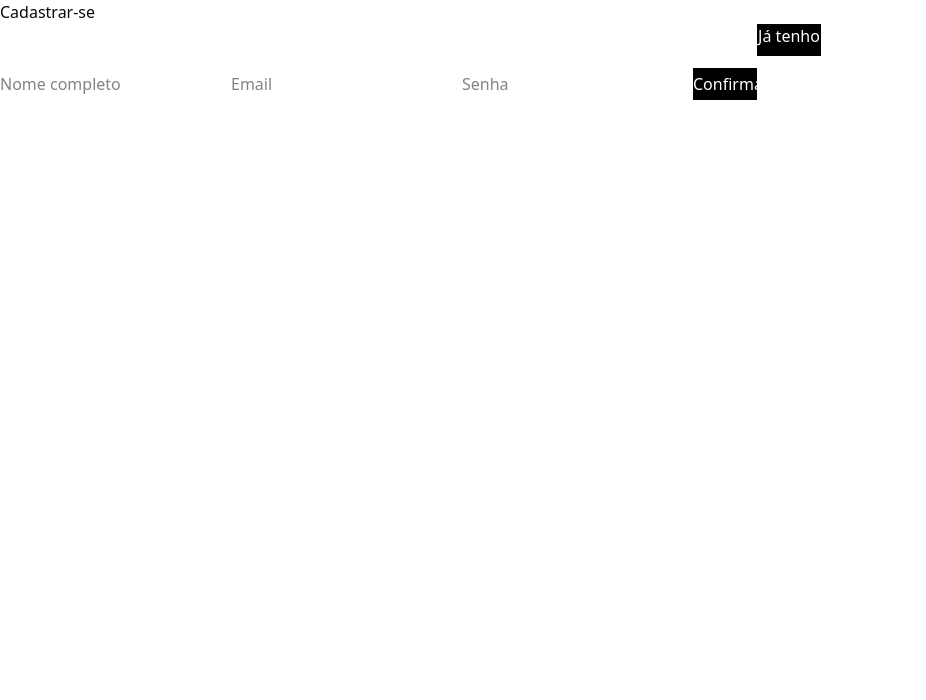
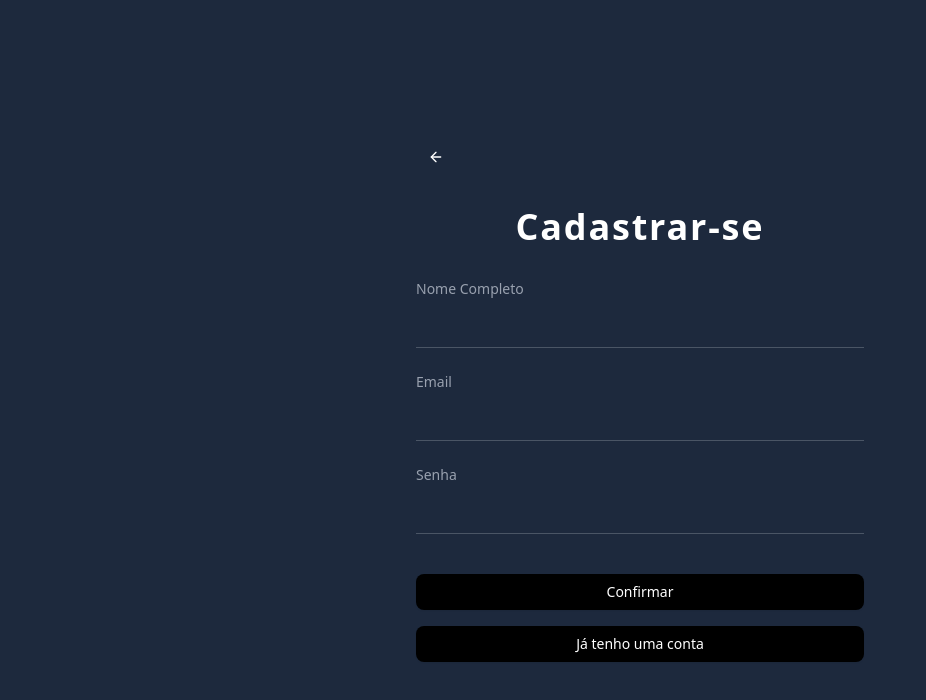
Before and after one commit to Ujhafsuy/bar, a React (Vite) app: page /signin in a window 1280 px wide. Shown: the top 700 px of the page, without its empty margins (0-926 px from the left). Built offline with nearby package versions, Linux system fonts and the light colour scheme.

Commit message:
feat: Login e cadastro; fix: Home e routes

```diff
--- a/package.json
+++ b/package.json
@@ -11,6 +11,7 @@
   },
   "dependencies": {
     "@radix-ui/react-accordion": "^1.2.11",
+    "@radix-ui/react-label": "^2.1.7",
     "@radix-ui/react-slot": "^1.2.3",
     "@radix-ui/react-tabs": "^1.1.12",
     "@tailwindcss/vite": "^4.1.11",
--- a/src/components/common/Header/index.jsx
+++ b/src/components/common/Header/index.jsx
@@ -27,7 +27,7 @@ export function Header() {
             <div className="md:hidden">
                 <div className="w-full flex items-center justify-between p-[1rem]">
                     {!openMenu ? <Menu onClick={abreMenu} className="cursor-pointer" /> : <X onClick={abreMenu} className="cursor-pointer" />}
-                    <h1 className="text-[2.125rem]"><span className='text-(--ciano)'>B</span>.A.R.</h1>
+                    <Link to="/"><h1 className="text-[2.125rem]"><span className='text-(--ciano)'>B</span>.A.R.</h1></Link>
                     {!openUser ? <User onClick={abreUser} className="rounded-[100%] w-[2.5rem] p-[0.5rem] h-[auto] cursor-pointer" /> : <User onClick={abreUser} className="bg-(--ciano) rounded-[100%] w-[2.5rem] p-[0.5rem] h-[auto] cursor-pointer" />}
                 </div>
                 <div className={`
@@ -75,7 +75,7 @@ export function Header() {
                     <nav className="flex flex-row bg-(--bg-header) w-full h-[5rem]">
                         <ol className="flex flex-row items-center justify-around p-[1rem] w-full">
                             <li>
-                                <h1 className="text-[2.125rem]"><span className='text-(--ciano)'>B</span>.A.R.</h1>
+                                <Link to="/"><h1 className="text-[2.125rem]"><span className='text-(--ciano)'>B</span>.A.R.</h1></Link>
                             </li>
                             <li className="">
                                 <Link to="/instruct">Instruções</Link>
@@ -102,7 +102,7 @@ export function Header() {
                                 <nav className="flex bg-(--bg-header) w-[15rem] h-[20rem] rounded-[1rem]">
                                     <ol className="flex flex-col justify-center gap-[2rem] p-[2rem] w-full">
                                         <li className="py-[0.5rem] border-b border-b-(--color-border)">
-                                            <Link to="/registro">Sign-up</Link>
+                                            <Link to="/register">Sign-up</Link>
                                         </li>
                                         <li className="py-[0.5rem] border-b border-b-(--color-border)">
                                             <Link to="/login">Log-in</Link>
--- /dev/null
+++ b/src/components/ui/input.tsx
@@ -0,0 +1,21 @@
+import * as React from "react"
+
+import { cn } from "../../lib/utils"
+
+function Input({ className, type, ...props }: React.ComponentProps<"input">) {
+  return (
+    <input
+      type={type}
+      data-slot="input"
+      className={cn(
+        "file:text-foreground placeholder:text-muted-foreground selection:bg-primary selection:text-primary-foreground dark:bg-input/30 border-input flex h-9 w-full min-w-0 rounded-md border bg-transparent px-3 py-1 text-base shadow-xs transition-[color,box-shadow] outline-none file:inline-flex file:h-7 file:border-0 file:bg-transparent file:text-sm file:font-medium disabled:pointer-events-none disabled:cursor-not-allowed disabled:opacity-50 md:text-sm",
+        "focus-visible:border-ring focus-visible:ring-ring/50 focus-visible:ring-[3px]",
+        "aria-invalid:ring-destructive/20 dark:aria-invalid:ring-destructive/40 aria-invalid:border-destructive",
+        className
+      )}
+      {...props}
+    />
+  )
+}
+
+export { Input }
--- /dev/null
+++ b/src/components/ui/label.tsx
@@ -0,0 +1,22 @@
+import * as React from "react"
+import * as LabelPrimitive from "@radix-ui/react-label"
+
+import { cn } from "../../lib/utils"
+
+function Label({
+  className,
+  ...props
+}: React.ComponentProps<typeof LabelPrimitive.Root>) {
+  return (
+    <LabelPrimitive.Root
+      data-slot="label"
+      className={cn(
+        "flex items-center gap-2 text-sm leading-none font-medium select-none group-data-[disabled=true]:pointer-events-none group-data-[disabled=true]:opacity-50 peer-disabled:cursor-not-allowed peer-disabled:opacity-50",
+        className
+      )}
+      {...props}
+    />
+  )
+}
+
+export { Label }
--- a/src/index.css
+++ b/src/index.css
@@ -16,6 +16,10 @@
   --text-highlight: #757575;
   --color-border: #989898;
   --fontw-h2: 1.25rem;
+
+  /*LOGIN/REGISTRO*/
+  --ciano-bt: #2ACDC5;
+
 
   /*CONTROLE*/
   --bg-button-active: #06b6d4;
--- a/src/pages/Registro.jsx
+++ b/src/pages/Registro.jsx
@@ -1,35 +1,186 @@
-import { Button } from "../components/common/Button/index"
 import { Link } from "react-router-dom"
 
+import { useState } from "react"
+import { ArrowLeft } from "lucide-react"
+import { Button } from "../components/ui/button"
+import { Input } from "../components/ui/input"
+import { Label } from "../components/ui/label"
+
 export function Registro() {
+    const handleLoginSubmit = (e) => {
+        e.preventDefault()
+        console.log("Login submitted")
+    }
+
+    const handleRegisterSubmit = (e) => {
+        e.preventDefault()
+        console.log("Register submitted")
+    }
+
     return (
         <>
             <main>
-                <h1>Cadastrar-se</h1>
+                <div className="min-h-screen bg-slate-800 flex flex-col items-center justify-center p-4">
+                    <div className="w-full max-w-md space-y-8 flex flex-col justify-around">
+                        {/* Back Button */}
+                        <Link to="/">
+                            <Button variant="ghost" className="cursor-pointer text-white hover:bg-slate-700 self-start p-2">
+                            <ArrowLeft className="h-5 w-5" />
+                            </Button>
+                        </Link>
 
-                <input type="text" placeholder="Nome completo"/>
-                <input type="text" placeholder="Email"/>
-                <input type="text" placeholder="Senha"/>
+                        {/* Register Form */}
+                        <div className="text-center">
+                        <h1 className="text-2xl md:text-4xl font-bold text-white tracking-wider">Cadastrar-se</h1>
+                        </div>
 
-                <Link to="/instruct"><Button conteudo="Confirmar"/></Link>
-                <Link to="/login"><Button conteudo="Já tenho uma conta"/></Link>
+                        <form onSubmit={handleRegisterSubmit} className="space-y-6">
+                        <div className="space-y-6">
+                            <div>
+                            <Label htmlFor="fullName" className="text-gray-400 text-sm">
+                                Nome Completo
+                            </Label>
+                            <input
+                                id="fullName"
+                                type="text"
+                                required
+                                className="w-full bg-transparent border-0 border-b border-gray-600 rounded-none px-0 py-3 text-white placeholder:text-gray-500 outline-none"
+                            />
+                            </div>
+
+                            <div>
+                            <Label htmlFor="registerEmail" className="text-gray-400 text-sm">
+                                Email
+                            </Label>
+                            <input
+                                id="registerEmail"
+                                type="email"
+                                required
+                                className="w-full bg-transparent border-0 border-b border-gray-600 rounded-none px-0 py-3 text-white placeholder:text-gray-500 outline-none"
+                            />
+                            </div>
+
+                            <div>
+                            <Label htmlFor="registerPassword" className="text-gray-400 text-sm">
+                                Senha
+                            </Label>
+                            <input
+                                id="registerPassword"
+                                type="password"
+                                required
+                                className="w-full bg-transparent border-0 border-b border-gray-600 rounded-none px-0 py-3 text-white placeholder:text-gray-500 outline-none"
+                            />
+                            </div>
+                        </div>
+
+                        <div className="pt-4">
+                            <Link to="/instruct">
+                                <Button type="submit" className="mb-4 cursor-pointer w-full bg-black hover:bg-(--ciano-bt) text-white py-3 rounded-md font-medium">
+                                Confirmar
+                                </Button>
+                            </Link>
+
+                            <Link to="/login">
+                                <Button
+                                type="button"
+                                onClick={() => setCurrentPage("login")}
+                                className="cursor-pointer w-full bg-black hover:bg-(--ciano-bt) text-white py-3 rounded-md font-medium"
+                                >
+                                Já tenho uma conta
+                                </Button>
+                            </Link>
+                        </div>
+                        </form>
+                    </div>
+                    </div>
             </main>
         </>
     )
 }
 
 export function Login() {
+    const handleLoginSubmit = (e) => {
+      e.preventDefault()
+      console.log("Login submitted")
+    }
+
+    const handleRegisterSubmit = (e) => {
+      e.preventDefault()
+      console.log("Register submitted")
+    }
+
     return (
         <>
             <main>
-                <h1>Entrar</h1>
+            <div className="min-h-screen bg-slate-800 flex flex-col items-center justify-center p-4">
+        <div className="w-full max-w-md space-y-8 flex flex-col justify-around">
+          {/* Back Button */}
+            <Link to="/">
+                <Button variant="ghost" className="cursor-pointer text-white hover:bg-slate-700 self-start p-2">
+                <ArrowLeft className="h-5 w-5" />
+                </Button>
+            </Link>
 
-                <input type="text" placeholder="Email"/>
-                <input type="text" placeholder="Senha"/>
-                <Link>Esqueceu a senha?</Link>
+          {/* Login Form */}
+          <div className="text-center space-y-2">
+            <h1 className="text-2xl md:text-4xl font-bold text-white tracking-wider">Login</h1>
+          </div>
 
-                <Link to="/instruct"><Button conteudo="Confirmar"/></Link>
-                <Link to="/signin"><Button conteudo="Cadastrar-se"/></Link>
+          <form onSubmit={handleLoginSubmit} className="space-y-6">
+            <div className="space-y-4">
+              <div>
+                <Label htmlFor="email" className="text-gray-400 text-sm">
+                  Email
+                </Label>
+                <input
+                  id="email"
+                  type="email"
+                  required
+                  className="w-full bg-transparent border-0 border-b border-gray-600 rounded-none px-0 py-3 text-white placeholder:text-gray-500 outline-none"
+                />
+              </div>
+
+              <div>
+                <Label htmlFor="password" className="text-gray-400 text-sm">
+                  Senha
+                </Label>
+                <input
+                  id="password"
+                  type="password"
+                  required
+                  className="w-full bg-transparent border-0 border-b border-gray-600 rounded-none px-0 py-3 text-white placeholder:text-gray-500 outline-none"
+                />
+              </div>
+            </div>
+
+
+            <div className="space-y-4">
+                <Link to="/instruct">
+                    <Button
+                        type="submit"
+                        className="mb-4 cursor-pointer w-full bg-black hover:bg-(--ciano-bt) text-white py-3 rounded-md font-medium"
+                    >
+                        Confirmar
+                    </Button>
+                </Link>
+
+            <Link to="/register">
+                <Button
+                    type="button"
+                    className="cursor-pointer w-full bg-black hover:bg-(--ciano-bt) text-white py-3 rounded-md font-medium"
+                >
+                    Cadastrar-se
+                </Button>
+            </Link>
+            </div>
+            <div className="text-center">
+              <button type="button" className="text-gray-400 text-sm hover:text-gray-300 transition-colors">
+                Esqueceu a senha?
+              </button>
+            </div>
+          </form>
+        </div>
+      </div>
             </main>
         </>
     )
--- a/src/routes/index.jsx
+++ b/src/routes/index.jsx
@@ -12,7 +12,7 @@ export default function AppRoutes() {
   return (
     <Routes>
       <Route path="/" element={<Home />} />
-      <Route path="/registro" element={<Registro />} />
+      <Route path="/register" element={<Registro />} />
       <Route path="/login" element={<Login />} />
       <Route path="/signin" element={<Registro />} />
       <Route path="/instruct" element={<Instrucao />} />
```
Also changed, not shown: src/pages/Home.jsx (+6 -8 lines), 1 other file (tests, documents, lock files or other folders).
